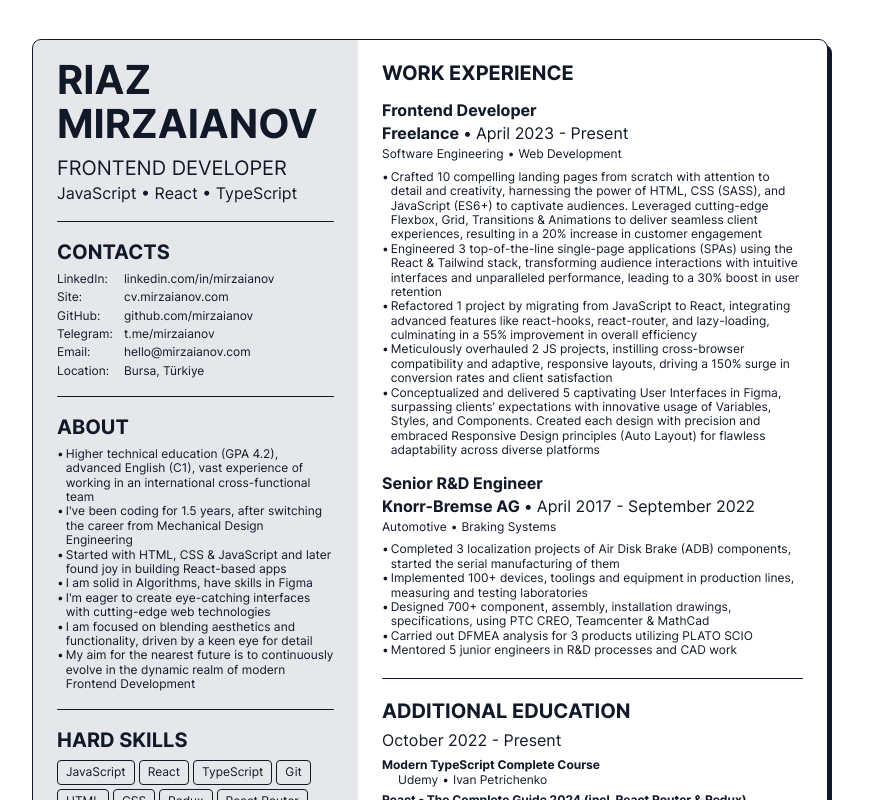
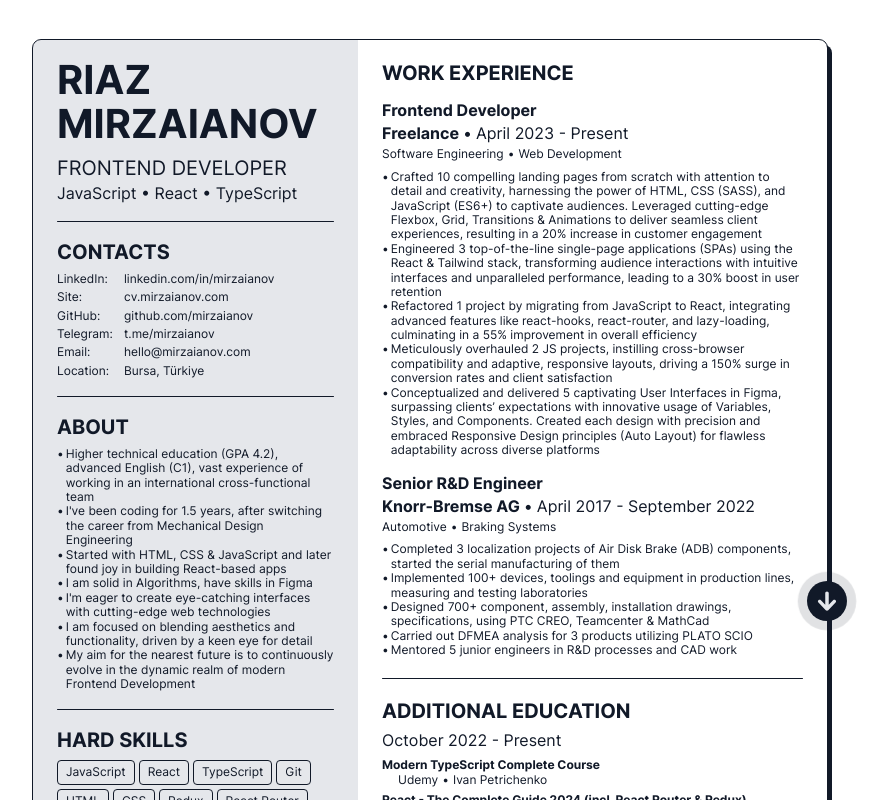
Before and after one commit to mirzaianov/cv-mirzaianov-com, a React (Vite) app: page / in a window 1280 px wide. Shown: the top 800 px of the page, without its empty margins (210-1097 px from the left). Built offline with nearby package versions, Linux system fonts and the light colour scheme; the HTML template or start-up script is replaced by a standard one.

Commit message:
feat: added DownloadLink

```diff
--- a/package.json
+++ b/package.json
@@ -11,7 +11,8 @@
   },
   "dependencies": {
     "react": "^18.2.0",
-    "react-dom": "^18.2.0"
+    "react-dom": "^18.2.0",
+    "react-icons": "^5.1.0"
   },
   "devDependencies": {
     "@types/react": "^18.2.55",
--- a/src/App.jsx
+++ b/src/App.jsx
@@ -1,5 +1,6 @@
 import Left from './components/Left';
 import Right from './components/Right';
+import DownloadLink from './components/DownloadLink';
 
 import './App.css';
 
@@ -8,6 +9,10 @@ export default function App() {
     <main className="app">
       <Left />
       <Right />
+      <DownloadLink
+        url="https://www.dl.dropboxusercontent.com/scl/fi/zntiryytd866lcqqyljoi/20240426_MIRZAIANOV_A4_EN.pdf?rlkey=xsd6n63y96rsxrqhqqxeoj10n&dl=0"
+        fileName="20240426_MIRZAIANOV_A4_EN.pdf"
+      />
     </main>
   );
 }
--- /dev/null
+++ b/src/components/DownloadLink.css
@@ -0,0 +1,57 @@
+.download-link__bg,
+.download-link__button {
+  position: absolute;
+  width: var(--xl);
+  height: var(--xl);
+  border-radius: 100%;
+}
+
+.download-link__container {
+  display: flex;
+  justify-content: center;
+  align-items: center;
+  position: fixed;
+  right: calc(var(--xl));
+  bottom: calc(var(--xl));
+  /* left: 0px; */
+  /* top: 0px; */
+}
+
+.download-link__bg {
+  animation: pulse 1.2s ease infinite;
+  background: var(--neutral-90);
+}
+
+.download-link__button {
+  display: flex;
+  justify-content: center;
+  align-items: center;
+  position: absolute;
+  z-index: 99;
+  border: none;
+  background: var(--neutral-90);
+  background-size: var(--xl);
+  cursor: pointer;
+  outline: none;
+}
+
+@keyframes pulse {
+  0% {
+    transform: scale(1, 1);
+  }
+  50% {
+    opacity: 0.3;
+  }
+  100% {
+    transform: scale(1.5);
+    opacity: 0;
+  }
+}
+
+@media (min-width: 874px) {
+  .download-link__container {
+    position: sticky;
+    /* right: calc(var(--xl) - var(--xs)); */
+    /* bottom: 0; */
+  }
+}
--- /dev/null
+++ b/src/components/DownloadLink.jsx
@@ -0,0 +1,42 @@
+import { FaCircleDown } from 'react-icons/fa6';
+import { IoMdArrowRoundDown } from 'react-icons/io';
+import './DownloadLink.css';
+
+const DownloadLink = ({ url, fileName }) => {
+  const handleDownload = () => {
+    fetch(url)
+      .then((response) => response.blob())
+      .then((blob) => {
+        const url = window.URL.createObjectURL(new Blob([blob]));
+        const link = document.createElement('a');
+
+        link.href = url;
+        link.download = fileName || 'downloaded-file';
+        document.body.appendChild(link);
+
+        link.click();
+
+        document.body.removeChild(link);
+        window.URL.revokeObjectURL(url);
+      })
+      .catch((error) => {
+        console.error('Error fetching the file:', error);
+      });
+  };
+
+  return (
+    <div className="download-link__container">
+      <div className="download-link__bg"></div>
+      <button
+        className="download-link__button"
+        onClick={handleDownload}
+      >
+        <IoMdArrowRoundDown
+          style={{ color: 'var(--neutral-10)', fontSize: '5em' }}
+        />
+      </button>
+    </div>
+  );
+};
+
+export default DownloadLink;
--- a/src/index.css
+++ b/src/index.css
@@ -172,6 +172,10 @@ ul {
   gap: var(--2xs);
 }
 
+.app {
+  position: relative;
+}
+
 @media (min-width: 874px) {
   body {
     padding: var(--xl);
@@ -197,4 +201,8 @@ ul {
   .link {
     align-self: flex-start;
   }
+
+  .app {
+    position: static;
+  }
 }
```
Also changed, not shown: 1 other file (tests, documents, lock files or other folders).
